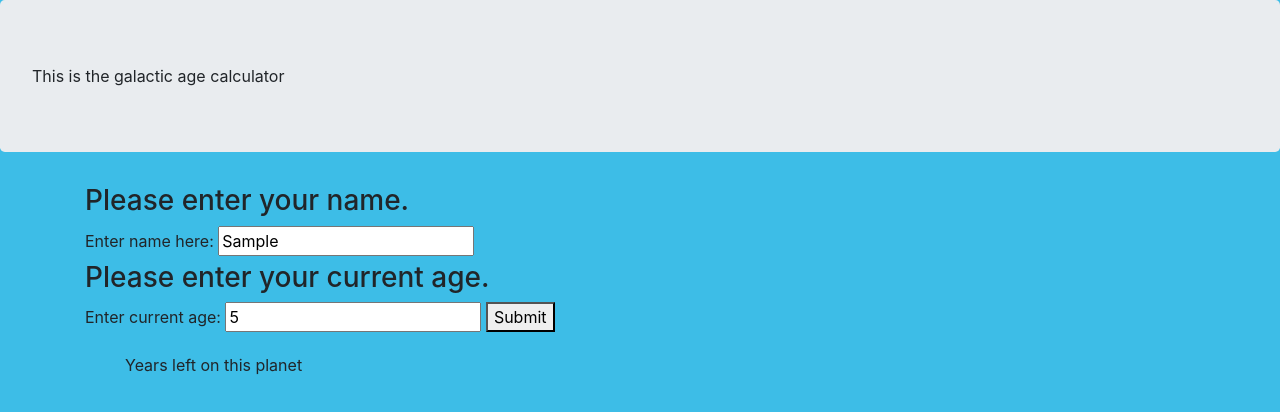
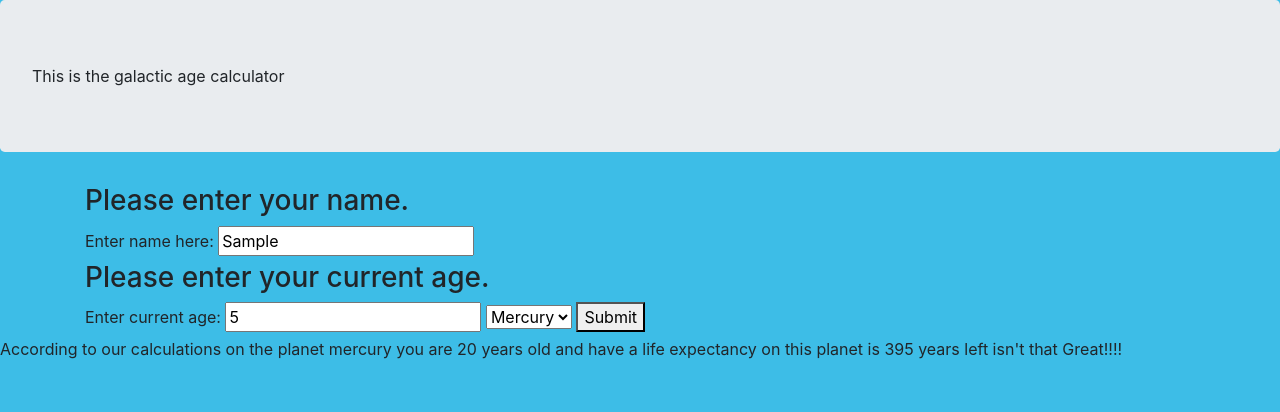
Before and after one commit to Brenthubbard/solar-age, a website built with webpack: page src/index.html in a window 1280 px wide. Both pictures are taken after typing "Sample", "5" into the empty fields and a click on the button "Submit". Built offline with nearby package versions, Linux system fonts and the light colour scheme.

Commit message:
resubmit changes

```diff
--- a/src/index.html
+++ b/src/index.html
@@ -1,11 +1,6 @@
 <!DOCTYPE html>
 <html lang="en-US">
-
 <head>
-
-
-
-
   <title>Galactic Age</title>
 </head>
 
@@ -14,7 +9,6 @@
     This is the galactic age calculator
   </div>
   <div class="container">
-
     <form id="solarAge">
     <h3>Please enter your name.</h3>
       <label>Enter name here:</label>
@@ -22,13 +16,16 @@
       <h3>Please enter your current age.</h3>
         <label>Enter current age:</label>
         <input id="userAge" type="number">
+        <select  id="planet">
+          <option value="mercury">Mercury</option>
+          <option value="venus">Venus</option>
+          <option value="mars">Mars</option>
+          <option value="jupiter">Jupiter</option>
+        </select>
         <button type="submit">Submit</button>
       </form>
-      <ul id="yearsLeft"></ul>
-      <ul id="yearsLeftOnPlanet">Years left on this planet</ul>
   </div>
   <div id="ageOutput" class="output">
   </div>
 </body>
-
 </html>
--- a/src/js/solarAge.js
+++ b/src/js/solarAge.js
@@ -1,21 +1,18 @@
-
-
-
 export default class SolarAge {
-  constructor(name, userAge) {
+  constructor(name, userAge, planet) {
     this.name = name;
     this.userAge = userAge;
-    // this.userLifeEx = userLifeEx;
+    this.planet = planet;
   }
   MercuryAgeConvert() {
     let MercuryAgeConvert = Math.floor(this.userAge / .24);
     return MercuryAgeConvert;
-}
+  }
   MercuryYearsLeft() {
     let MercuryYearsLeft = Math.floor(100 - this.userAge);
     let MercuryLifeEx = Math.floor(MercuryYearsLeft / .24);
     return MercuryLifeEx;
-}
+  }
   VenusAgeConvert() {
     let VenusAgeConvert = Math.floor(this.userAge / .62);
     return VenusAgeConvert;
@@ -43,6 +40,29 @@ export default class SolarAge {
     let JupiterLifeEx = Math.floor(JupiterYearsLeft / 11.86);
     return JupiterLifeEx;
   }
-
-
-};
+  whichPlanet() {
+    let planet = this.planet;
+    let planetAge;
+    let yearsLeft;
+    let answer;
+    if (planet === "mercury") {
+      planetAge = this.MercuryAgeConvert();
+      yearsLeft = this.MercuryYearsLeft();
+    } else if (planet === "venus") {
+      planetAge = this.VenusAgeConvert();
+      yearsLeft = this.VenusYearsLeft();
+    } else if (planet === "mars") {
+      planetAge = this.MarsAgeConvert();
+      yearsLeft = this.MarsYearsLeft();
+    } else {
+      planetAge = this.JupiterAgeConvert();
+      yearsLeft = this.JupiterYearsLeft();
+    }
+    if (yearsLeft < 0) {
+      answer = `According to our calculations on the planet ${planet} you are ${planetAge} years old and have a life expectancy on this planet is ${-yearsLeft} years left. You have exceeded your life span by ${-yearsLeft} on the planet`;
+    } else {
+      answer = `According to our calculations on the planet ${planet} you are ${planetAge} years old and have a life expectancy on this planet is ${yearsLeft} years left isn't that Great!!!!`;
+    }
+    return answer;
+  }
+}
--- a/src/main.js
+++ b/src/main.js
@@ -9,13 +9,14 @@ import SolarAge from './../src/js/solarAge.js';
 $(document).ready(function () {
   $('#solarAge').submit(function (event) {
     event.preventDefault();
-    let lifeExp = $('#ageLimit').val();
-    let currentAge = $('ageInput').val();
+    const name = $('#name').val();
+    const age = $('#userAge').val();
+    const planet = $('#planet').val();
+    const solarAge = new SolarAge(name, age, planet);
+    let answer = solarAge.whichPlanet();
     $('.output').show();
+    $('.output').text(answer);
   });
 
 
-    // $('#ageOutput').text(`Using your age input of ${userAge} we have calculated that on mercury you would be ${mercuryYearsLeft.SolarAge} years old and you life expectancy would be ${mercuryLifeSpan.SolarAge} )`
-
-
 });
```
Also changed, not shown: README.md, 1 other file.
